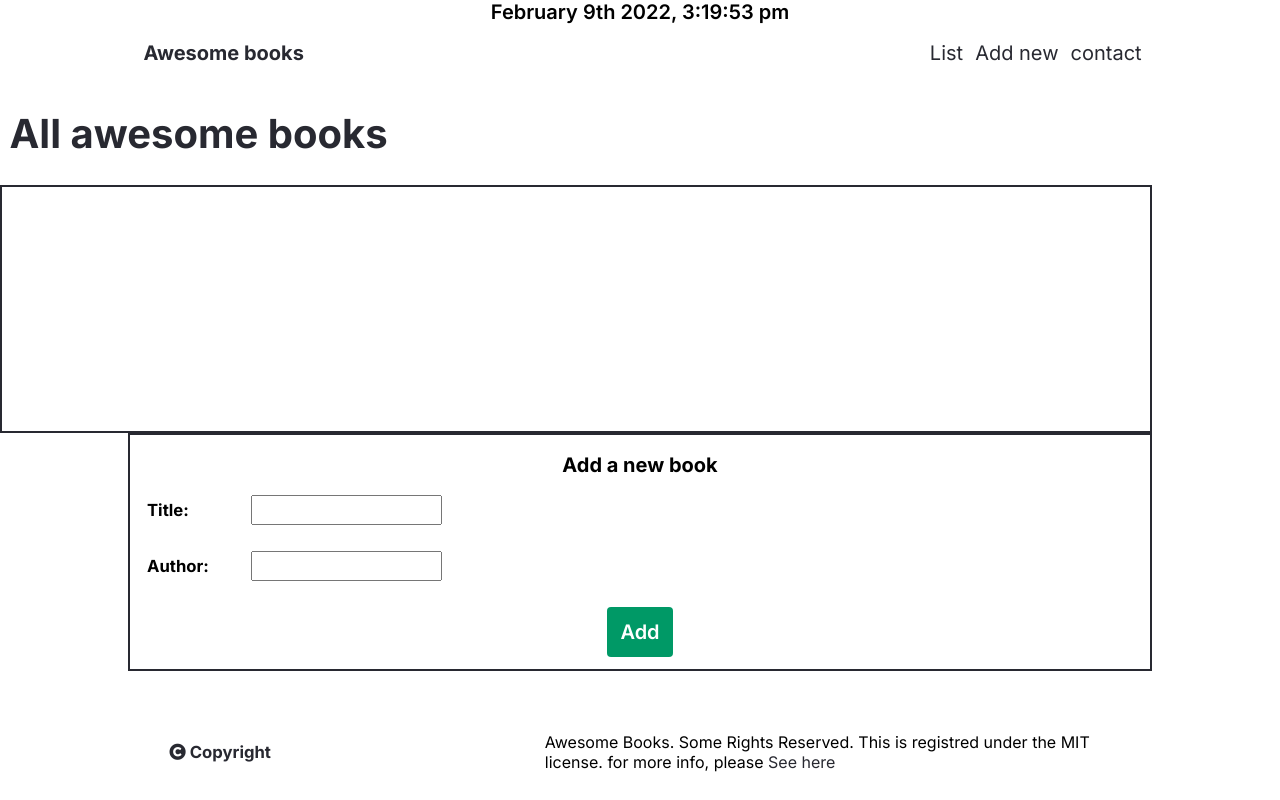
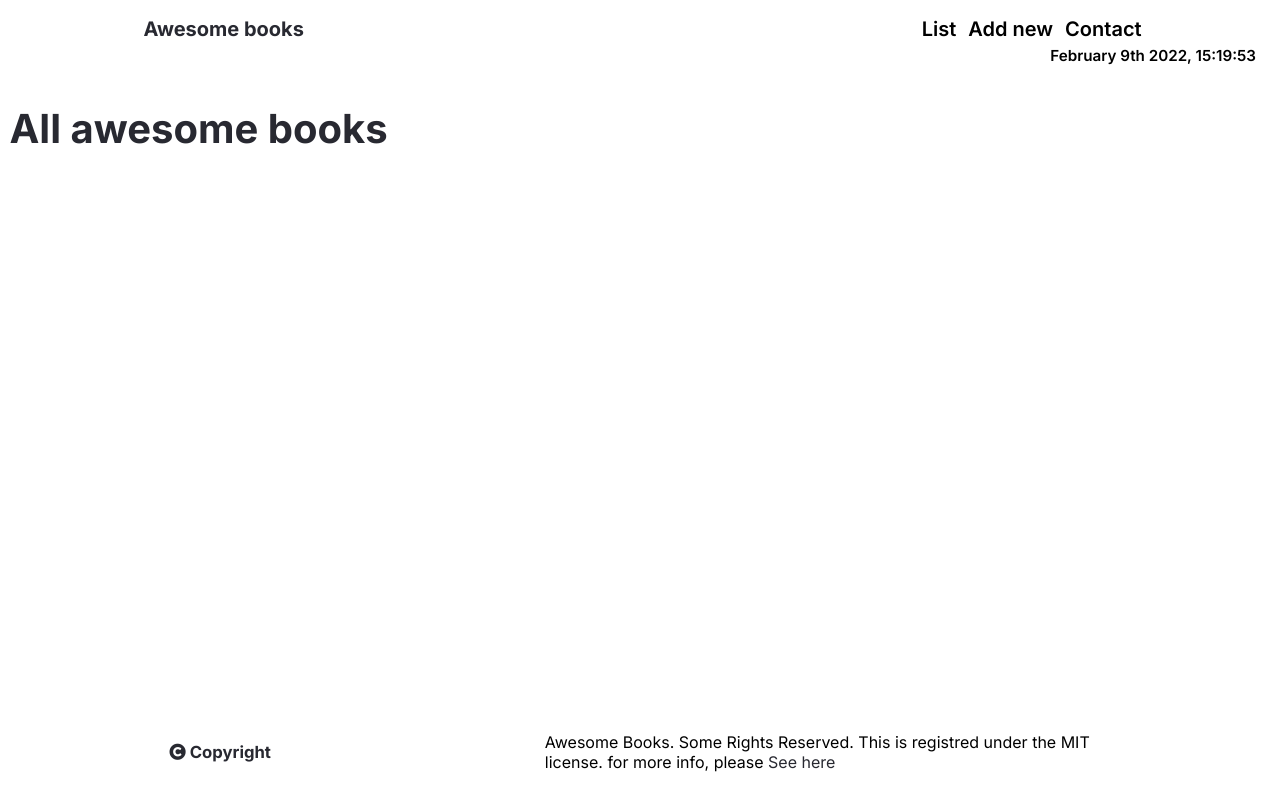
Before and after one commit to Sboursen/awesome-books, a website: page index.html in a window 1280 px wide. Drawn offline with Linux system fonts and the light colour scheme; some icons are missing.

Commit message:
Create multi-page navigation using onclick events that toggle block displays

```diff
--- a/index.html
+++ b/index.html
@@ -4,19 +4,11 @@
 <head>
   <meta charset="utf-8">
   <link rel="stylesheet" href="style.css">
-  <link rel="stylesheet"
-    href="https://pro.fontawesome.com/releases/v5.10.0/css/all.css"
-    integrity="sha384-AYmEC3Yw5cVb3ZcuHtOA93w35dYTsvhLPVnYs9eStHfGJvOvKxVfELGroGkvsg+p"
-    crossorigin="anonymous" />
+  <link rel="stylesheet" href="https://pro.fontawesome.com/releases/v5.10.0/css/all.css" integrity="sha384-AYmEC3Yw5cVb3ZcuHtOA93w35dYTsvhLPVnYs9eStHfGJvOvKxVfELGroGkvsg+p" crossorigin="anonymous" />
   <title>Awesome books collection</title>
 </head>
 
 <body>
-
-  <div id="navbar-container">
-
-  </div>
-
 
   <!-- Simple background image -->
 
@@ -64,33 +56,35 @@
         <i class="fas fa-bars fa-2x"></i>
       </button>
     </div>
+    <!--
+    -->
 
     <nav class="desktop-nav">
       <a class="logo" href="#">
-        <h3 class="logo-text"> Awesome books
+        <h3 class="logo-text"> <button onclick="{getElementById('contact').style.display = 'none'; getElementById('add-new').style.display = 'none';  getElementById('home').style.display = 'block'}" type="button" name="button">Awesome books</button>
         </h3>
       </a>
 
       <ul class="page-navigation">
         <li>
-          <a href="#book-list-section">
-            List
-          </a>
+          <button onclick="{getElementById('contact').style.display = 'none'; getElementById('add-new').style.display = 'none';  getElementById('home').style.display = 'block'}" type="button" name="button">List</button>
         </li>
         <li>
-          <a href="#add-book-section">
-            Add new
-          </a>
+          <button onclick="{getElementById('contact').style.display = 'none'; getElementById('add-new').style.display = 'block';  getElementById('home').style.display = 'none'}" type="button" name="button">Add new</button>
         </li>
 
         <li>
-          <a href="#contact-section">
-            contact
-          </a>
+          <button onclick="{getElementById('contact').style.display = 'block'; getElementById('add-new').style.display = 'none';  getElementById('home').style.display = 'none'}" type="button" name="button">Contact</button>
         </li>
       </ul>
+
     </nav>
+    <div class='date' id="date-container">
+
+    </div>
+
   </header>
+
 
   <main>
 
@@ -98,34 +92,37 @@
       <span>All awesome books</span>
     </h1>
 
-    <table id='container'>
+    <table id='home'>
     </table>
 
 
-    <form>
+    <form id='add-new'>
       <h2 class="form-title"> Add a new book </h2>
       <div class="input-container">
         <label for="title">
           <h3 class="label">Title: </h3>
-          <input type="text" name="title" value=""
-            id="title">
+          <input type="text" name="title" value="" id="title">
         </label>
         <small class="title-alert"></small>
       </div>
       <div class="input-container">
         <label for="author">
           <h3 class="label">Author:</h3>
-          <input type="text" name="author" value=""
-            id="author">
+          <input type="text" name="author" value="" id="author">
         </label>
         <small class="author-alert"></small>
       </div>
-      <button type="button" name="button"
-        class="add-book add-button">Add
+      <button type="button" name="button" class="add-book add-button">Add
       </button>
     </form>
+    <div id='contact' class="">
+      <h3>Contact Information </h3>
+      <p>Feel free to contact us at DontContactUs@gmail.com</p>
+
+    </div>
 
   </main>
+
 
 
   <footer class="copyright">
--- a/script.js
+++ b/script.js
@@ -1,17 +1,10 @@
 /* eslint-disable max-classes-per-file */
 // navbar
-const navbarContainer = document.getElementById('navbar-container');
-const projectTitle = document.createElement('p');
-projectTitle.innerHTML = 'Awesome Books';
-const linksContainer = document.createElement('div');
-const listLink = document.createElement('button');
-const addLink = document.createElement('button');
-const contactLink = document.createElement('button');
+const navbarContainer = document.getElementById('date-container');
 
-//
 const date = new Date();
 const months = ['January', 'February', 'March', 'April', 'May', 'June', 'July', 'August', 'September', 'October', 'November', 'December'];
-const month = months[date.getMonth()];
+
 const dateExtension = (date) => {
   let extension = '';
   switch (date.getDate()) {
@@ -30,8 +23,10 @@ const dateExtension = (date) => {
   return extension;
 };
 
-const dateString = `${month} ${date.getDate()}${dateExtension(date)}  ${date.getFullYear()}, ${date.getHours() > 12 ? date.getHours() - 12 : date.getHours()}:${date.getMinutes()}:${date.getSeconds()} ${date.getHours() > 12 ? 'pm' : 'am'} `;
+const dateString = `${months[date.getMonth()]} ${date.getDate()}${dateExtension(date)}
+  ${date.getFullYear()}, ${date.toUTCString().split(' ')[4]} `;
 navbarContainer.append(dateString);
+
 let books;
 
 class Book {
@@ -42,7 +37,7 @@ class Book {
 }
 
 class UserInterface {
-  static container = document.getElementById('container');
+  static container = document.getElementById('home');
 
   static titleInput = document.querySelector('#title');
 
@@ -77,13 +72,11 @@ class UserInterface {
     text.innerHTML = `"${book.title}" by ${book.author}`;
 
     bookContainer.append(text);
-    const removeButtonContainer =
-      document.createElement('td');
+    const removeButtonContainer = document.createElement('td');
 
     const removeButton = document.createElement('button');
     removeButton.classList.add('remove-button');
-    removeButton.innerHTML =
-      "<i class='fas fa-trash-alt'></i> Remove";
+    removeButton.innerHTML = "<i class='fas fa-trash-alt'></i> Remove";
 
     removeButton.onclick = () => {
       UserInterface.removeBook(book, index);
@@ -142,8 +135,8 @@ function showMobileMenu(e) {
 
 function hideMobileMenu(e) {
   if (
-    e.currentTarget.classList.contains('cancel') ||
-    e.currentTarget.parentNode.classList.contains(
+    e.currentTarget.classList.contains('cancel')
+    || e.currentTarget.parentNode.classList.contains(
       'mobile-list',
     )
   ) {
@@ -171,7 +164,5 @@ function hideMobileMenuOnEvent(e) {
 
 mobileMenuButton.addEventListener('click', showMobileMenu);
 cancelMobileMenu.addEventListener('click', hideMobileMenu);
-mobileMenuList.forEach((node) =>
-  node.addEventListener('click', hideMobileMenu),
-);
+mobileMenuList.forEach((node) => node.addEventListener('click', hideMobileMenu));
 window.addEventListener('resize', hideMobileMenuOnEvent);
--- a/style.css
+++ b/style.css
@@ -367,9 +367,21 @@ small {
 .logo {
   width: fit-content;
 }
-
+.date{
+  font-size: 0.95rem;
+  text-align: right;
+}
 .copyright .logo-text {
   width: 60%;
   font-size: 16px;
   font-weight: normal;
 }
+#home{
+  display:block;
+}
+#add-new{
+  display: none;
+}
+#contact{
+  display: none;
+}
```
